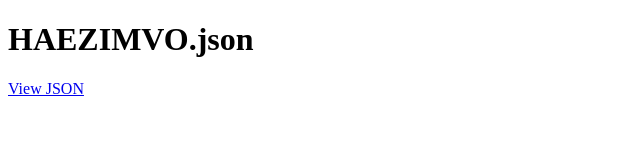
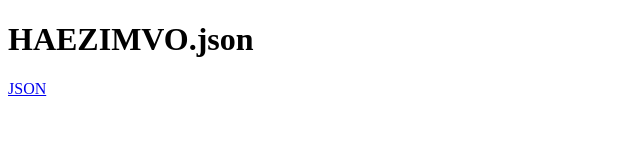
Before and after one commit to rob0face/HAEZIMVO, a plain HTML site: page INDEX.html in a window 1280 px wide. Shown: the full height of the page, 0-640 px from the left. Drawn offline with Linux system fonts and the light colour scheme.

Commit message:
Update INDEX.html

```diff
--- a/INDEX.html
+++ b/INDEX.html
@@ -3,10 +3,10 @@
   <head>
     <meta charset="UTF-8">
     <meta name="viewport" content="width=device-width, initial-scale=1.0">
-    <title>JSON Viewer</title>
+    <title>JSON</title>
   </head>
   <body>
     <h1>HAEZIMVO.json</h1>
-    <a href="HAEZIMVO.json">View JSON</a>
+    <a href="HAEZIMVO.json">JSON</a>
   </body>
 </html>
```
